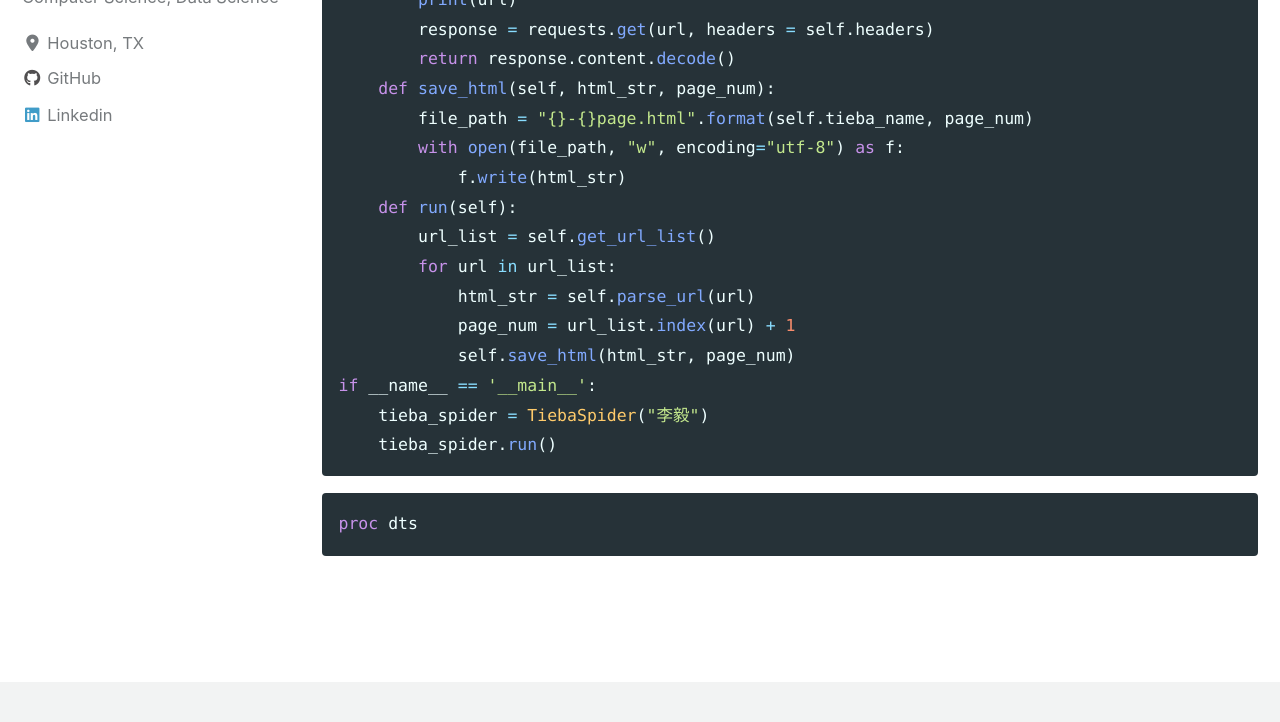
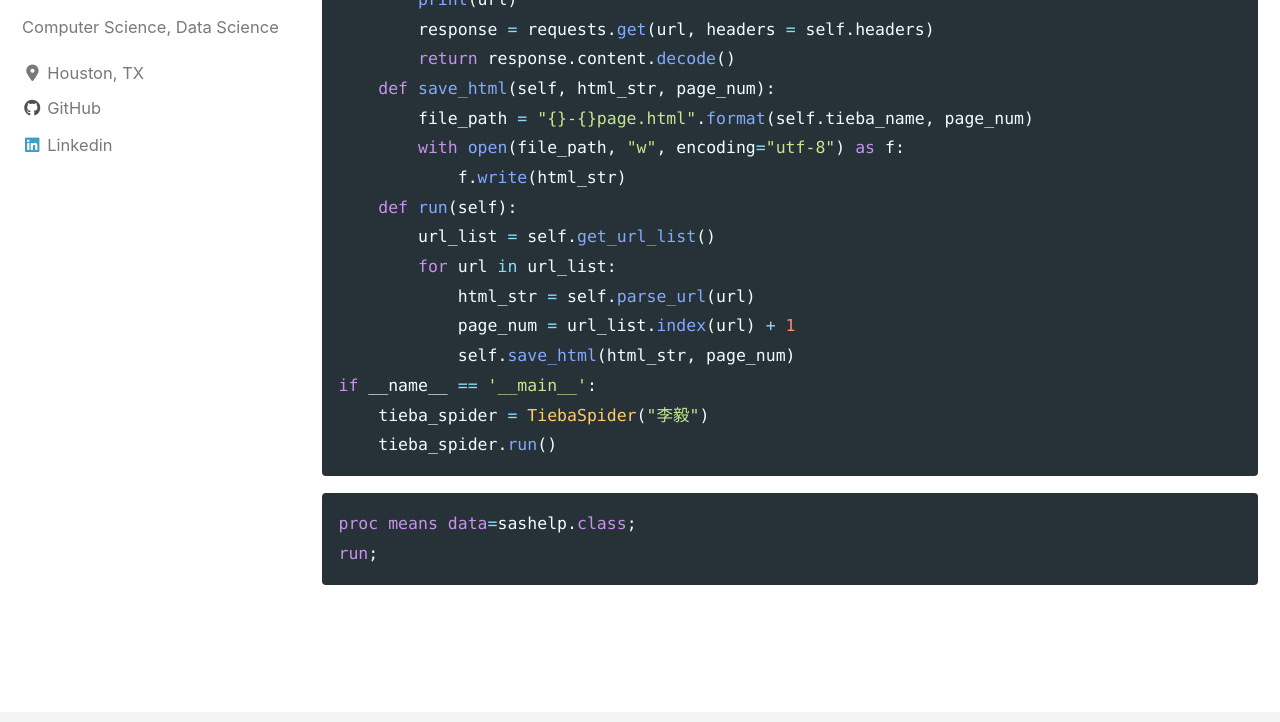
Before and after one commit to tanghao205/tanghao205.github.io, a Jekyll site: the page built from _pages/coding.md, in a window 1280 px wide and 900 px high, scrolled down 2912 px, cut to the strip 0-722 px from the top of the window. Built offline with Jekyll 4.4.1, drawn with Linux system fonts in a browser that asks for light colours; cached includes are drawn as plain includes; nearby versions of some CDN libraries.

Commit message:
Update coding.md

````diff
--- a/_pages/coding.md
+++ b/_pages/coding.md
@@ -105,5 +105,6 @@ if __name__ == '__main__':
 ```
 
 ```sas
-proc dts
+proc means data=sashelp.class;
+run;
 ```
````
